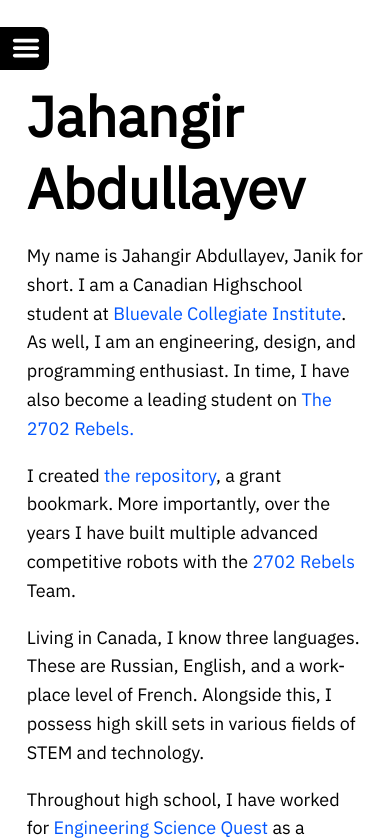
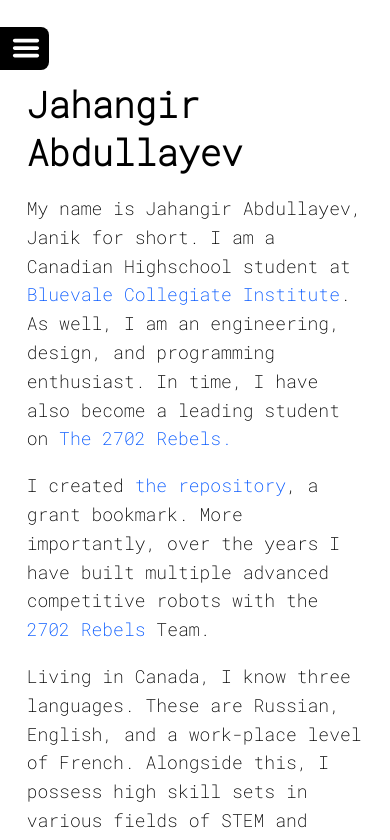
Before and after one commit to JanikThePanic/my-site, a React (Create React App) app: page / in a window 390 px wide. Shown: the top 840 px of the page. Built offline with nearby package versions, Linux system fonts and the light colour scheme.

Commit message:
new font :pencil:

```diff
--- a/public/index.html
+++ b/public/index.html
@@ -3,10 +3,17 @@
 	<head>
 		<meta charset="utf-8" />
 
-		<!-- font -->
+		<!-- fonts -->
+		<link rel="preconnect" href="https://fonts.googleapis.com" />
+		<link rel="preconnect" href="https://fonts.gstatic.com" crossorigin />
 		<!-- IBM Plex font -->
 		<link
 			href="https://fonts.googleapis.com/css2?family=IBM+Plex+Sans&display=swap"
+			rel="stylesheet"
+		/>
+		<!-- Roboto Mono @weight 200 -->
+		<link
+			href="https://fonts.googleapis.com/css2?family=Roboto+Mono:wght@200&display=swap"
 			rel="stylesheet"
 		/>
 
--- a/src/css/index.css
+++ b/src/css/index.css
@@ -3,7 +3,7 @@
 /* varibles for colours, fonts, and other */
 :root {
 	/* Typography */
-	--font: "IBM Plex Sans", sans-serif;
+	font-family: "Roboto Mono", IBM Plex Sans, sans-serif;
 
 	/* widths (with the navbar and all that) */
 	--nav-width: 190px;
@@ -67,7 +67,7 @@
 
 /* page titles */
 .page-title {
-	font-size: 72px;
+	font-size: 5em;
 	font-weight: bold;
 	margin: 2rem 0 0 0;
 }
@@ -81,9 +81,6 @@
 
 /* split screen */
 @media (max-width: 1100px) {
-	.page-title {
-		font-size: 56px;
-	}
 	.page {
 		max-width: 100%;
 		--text-max-width: 85%;
@@ -92,6 +89,9 @@
 
 /* mobile jazz */
 @media screen and (max-width: 600px) {
+	.page-title {
+		font-size: 2em;
+	}
 	.page {
 		margin: 80px 5% 15% 5%;
 		max-width: 100%;
```
